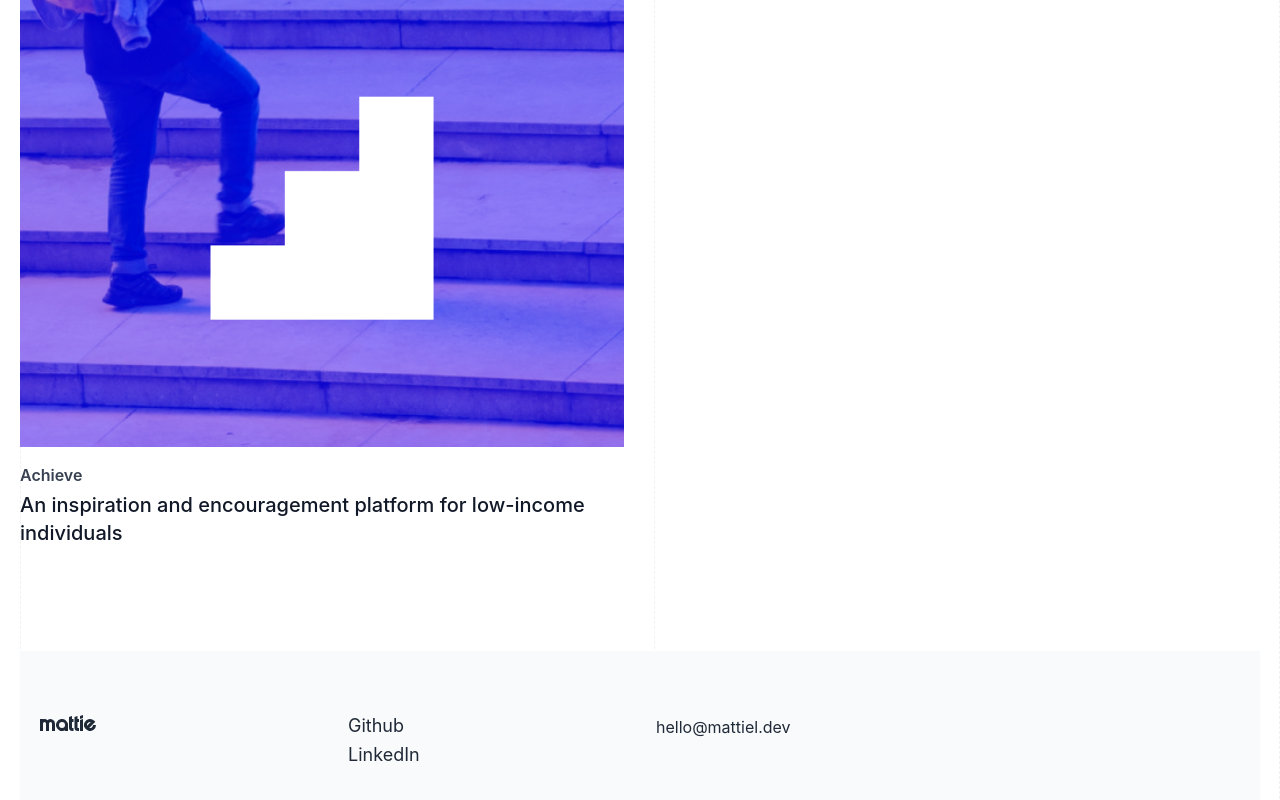
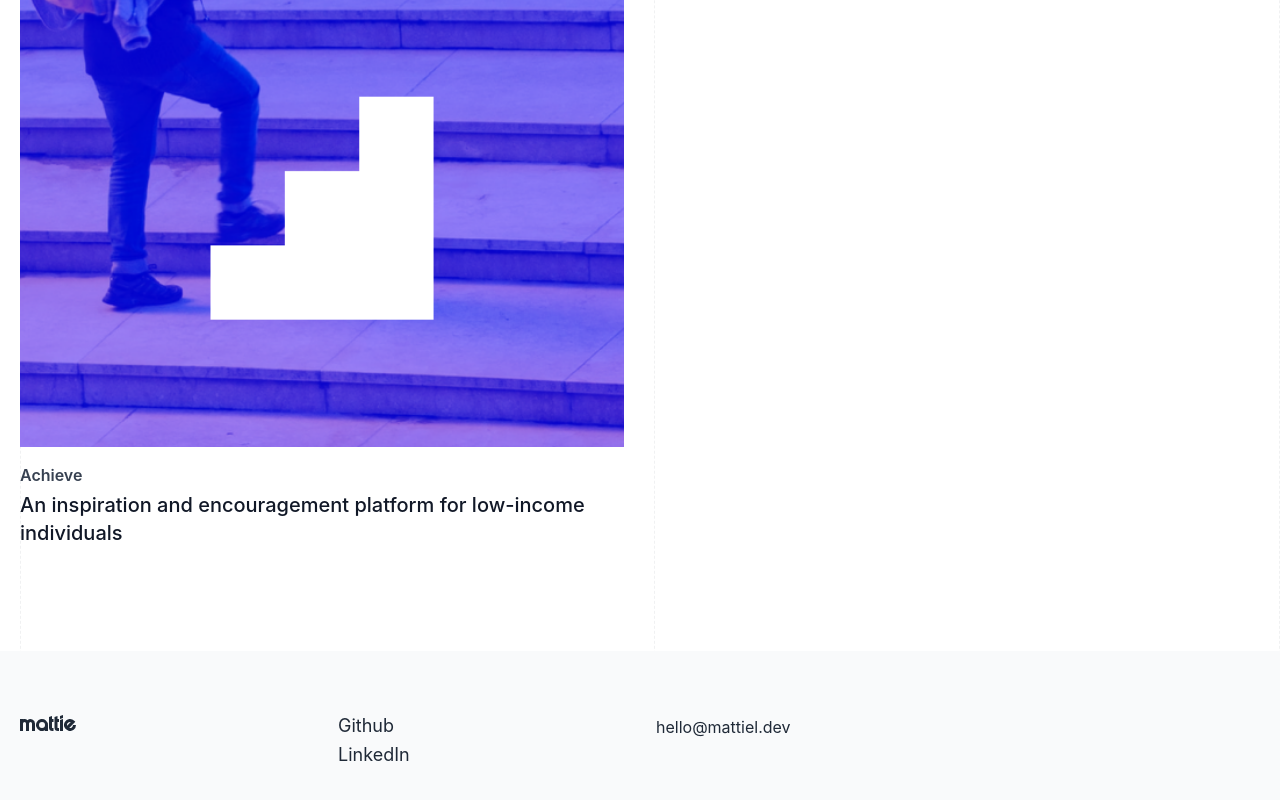
Before and after one commit to mattiel/portfolio, a Next.js app: page / in a window 1280 px wide. Shown: the part 1761-2561 px from the top of the page. Built offline with nearby package versions, Linux system fonts and the light colour scheme.

Commit message:
Full Bleed applied

```diff
--- a/components/Footer.js
+++ b/components/Footer.js
@@ -5,7 +5,7 @@ import Link from 'next/link'
 
 const Footer = () => {
   return (
-    <FullBleed className="bg-gray-50 mt-16">
+    <FullBleed className="full-bleed bg-gray-50 mt-16">
       <Container>
         <footer className="py-16 text-gray-800 w-full">
           <div className="grid grid-cols-2 md:grid-cols-4 gap-8">
```
